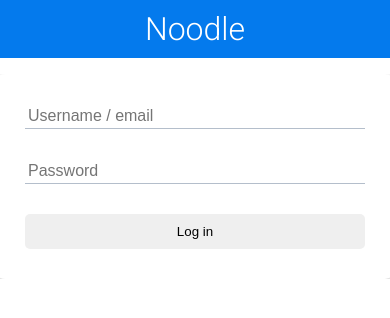
After one commit to ovo-404/noodle, a PHP site: page /login.html in a window 390 px wide. The commit adds this page. Shown: the top 318 px of the page. Run offline with PHP 8.4, Linux system fonts and the light colour scheme.

Commit message:
developing login ui

```diff
--- /dev/null
+++ b/public/css/login.css
@@ -0,0 +1,66 @@
+body {
+  background-color: var(--light-color);
+  font-family: "Roboto", sans-serif;
+  color: #333;
+  min-height: 100vh;
+}
+
+.main {
+  background-color: var(--light-color);
+}
+
+.login {
+  align-self: flex-start;
+  width: 400px;
+  padding: 30px;
+}
+
+.login input[type="text"],
+.login input[type="password"] {
+  border: none;
+  border-bottom: 1px solid #b4becb;
+  padding: 3px;
+  width: 100%;
+  font-size: 16px;
+}
+
+input:focus {
+  outline: none;
+}
+
+.login .form-control {
+  margin-bottom: 30px;
+}
+
+/* Tablets and under */
+@media (max-width: 768px) {
+  .navbar {
+    height: auto;
+  }
+
+  .navbar .container {
+    overflow: visible;
+    height: 100% !important;
+  }
+
+  .navbar .flex {
+    flex-wrap: wrap;
+    height: auto;
+  }
+}
+
+/* Mobile */
+@media (max-width: 575px) {
+  .navbar {
+    height: auto;
+  }
+
+  .navbar .logo {
+    flex-basis: auto;
+  }
+
+  .navbar .flex {
+    flex-wrap: nowrap;
+    flex-direction: column;
+  }
+}
--- a/public/css/style.css
+++ b/public/css/style.css
@@ -1,4 +1,4 @@
-@import url('https://fonts.googleapis.com/css2?family=Roboto:ital,wght@0,100;0,300;0,400;0,500;0,700;0,900;1,100;1,300;1,400;1,500;1,700;1,900&display=swap');
+@import url("https://fonts.googleapis.com/css2?family=Roboto:ital,wght@0,100;0,300;0,400;0,500;0,700;0,900;1,100;1,300;1,400;1,500;1,700;1,900&display=swap");
 
 :root {
   --primary-color: #047aed;
@@ -12,7 +12,7 @@
 
 body {
   background-color: var(--primary-color);
-    font-family: 'Roboto', sans-serif;
+  font-family: "Roboto", sans-serif;
   color: #333;
   min-height: 100vh;
 }
@@ -27,7 +27,8 @@ a {
   color: #333;
 }
 
-h1, h2 {
+h1,
+h2 {
   font-weight: 300;
   line-height: 1.2;
   margin: 10px 0;
@@ -114,11 +115,13 @@ img {
   height: Calc(100vh - 86px);
 }
 
-.main .grid {
+.main .grid-3 {
   grid-template-columns: 2fr 8fr 2fr;
 }
 
-.main a, .main h2, .main h3 {
+.main a,
+.main h2,
+.main h3 {
   color: var(--primary-color);
 }
 
@@ -127,7 +130,8 @@ img {
 }
 
 /* Left Menu & Right Menu */
-.menu_left.flex, .menu_right.flex {
+.menu_left.flex,
+.menu_right.flex {
   flex-direction: column;
   justify-content: flex-start;
   align-items: center;
@@ -135,7 +139,8 @@ img {
   overflow: auto;
 }
 /* Navigation & My Private Files */
-.nav, .files {
+.nav,
+.files {
   font-size: 0.75em;
   background-color: var(--light-color);
   padding: 10px 15px;
@@ -149,16 +154,21 @@ img {
   display: flex;
   align-items: center;
 }
-.nav h2, .nav h3, .files h2, .files h3 {
+.nav h2,
+.nav h3,
+.files h2,
+.files h3 {
   font-weight: 400;
 }
 
-.nav h2, .files h2 {
+.nav h2,
+.files h2 {
   margin-top: 0px;
   margin-bottom: 5px;
 }
 
-.nav li, .files li {
+.nav li,
+.files li {
   margin-top: 10px;
   overflow: auto;
 }
@@ -171,16 +181,19 @@ img {
   overflow: auto;
 }
 
-.nav_content, .files_content {
+.nav_content,
+.files_content {
   max-height: 300px;
   overflow: auto;
 }
 
-.nav_content ul ul li, .files_content ul li {
+.nav_content ul ul li,
+.files_content ul li {
   display: none;
 }
 
-.nav .nav_course li, .files .folder li {
+.nav .nav_course li,
+.files .folder li {
   margin-left: 20px;
 }
 
@@ -194,30 +207,6 @@ img {
   padding: 5px 10px;
   border: none;
   border-radius: 5px;
-}
-
-/* Utilites */
-.container {
-    max-width: 1366px;
-    margin: 0 auto;
-    overflow: auto;
-    padding: 0 40px;
-}
-
-.flex {
-    display: flex;
-    justify-content: center;
-    align-items: center;
-    height: 100%;
-}
-
-.grid {
-    display: grid;
-    grid-template-columns: repeat(2, 1fr);
-    gap: 15px;
-    justify-content: center;
-    align-items: center;
-    height: 100%;
 }
 
 .dot {
@@ -236,14 +225,14 @@ img {
   display: block !important;
 }
 
-@media(max-width: 1100px) {
-    .main .grid {
+@media (max-width: 1100px) {
+  .main .grid-3 {
     grid-template-columns: 3fr 6fr 3fr;
   }
 }
 
 /* Tablets and under */
-@media(max-width: 768px) {
+@media (max-width: 768px) {
   .navbar {
     height: 110px;
   }
@@ -271,7 +260,8 @@ img {
     grid-template-rows: 1fr;
   }
 
-    .main .menu_left.flex, .main .menu_right {
+  .main .menu_left.flex,
+  .main .menu_right {
     display: block;
     width: 100%;
     overflow: visible;
@@ -279,7 +269,7 @@ img {
 }
 
 /* Mobile */
-@media(max-width: 575px) {
+@media (max-width: 575px) {
   .navbar {
     height: 200px;
     box-shadow: none;
--- /dev/null
+++ b/public/css/utilities.css
@@ -0,0 +1,41 @@
+/* Utilites */
+.container {
+  max-width: 1366px;
+  margin: 0 auto;
+  overflow: auto;
+  padding: 0 40px;
+}
+
+.flex {
+  display: flex;
+  justify-content: center;
+  align-items: center;
+  height: 100%;
+}
+
+.grid {
+  display: grid;
+  grid-template-columns: repeat(2, 1fr);
+  gap: 15px;
+  justify-content: center;
+  align-items: center;
+  height: 100%;
+}
+
+.grid-3 {
+  grid-template-columns: repeat(3, 1fr);
+}
+
+.card {
+  background-color: #fff;
+  color: #333;
+  box-shadow: 0 3px 10px rgba(0, 0, 0, 20%);
+  border-radius: 10px;
+}
+
+.btn {
+  width: 100%;
+  padding: 10px 30px;
+  border: none;
+  border-radius: 5px;
+}
--- a/public/index.html
+++ b/public/index.html
@@ -5,6 +5,7 @@
     <meta name="viewport" content="width=device-width, initial-scale=1.0">
     <title>Noodle</title>
     <link rel='stylesheet' href='https://cdnjs.cloudflare.com/ajax/libs/font-awesome/5.15.1/css/all.min.css'>
+    <link rel="stylesheet" href="css/utilities.css">
     <link rel="stylesheet" href="css/style.css">
 
 </head>
@@ -36,7 +37,7 @@
     </div>
 
     <section class="main">
-        <div class="container grid">
+        <div class="container grid grid-3">
             <div id="menu_left" class="menu_left flex">
 
                 <div class="nav">
--- /dev/null
+++ b/public/login.html
@@ -0,0 +1,34 @@
+<!DOCTYPE html>
+<html lang="en">
+  <head>
+    <meta charset="UTF-8" />
+    <meta name="viewport" content="width=device-width, initial-scale=1.0" />
+    <title>Document</title>
+    <link rel="stylesheet" href="css/utilities.css" />
+    <link rel="stylesheet" href="css/style.css" />
+    <link rel="stylesheet" href="css/login.css" />
+  </head>
+  <body>
+    <div class="navbar">
+      <div class="container flex">
+        <h1 class="logo">Noodle</h1>
+      </div>
+    </div>
+    <section class="main">
+      <div class="container grid">
+        <div class="login card">
+          <form method="POST" action="index.html">
+            <div class="form-control">
+              <input type="text" placeholder="Username / email" />
+            </div>
+            <div class="form-control">
+              <input type="password" placeholder="Password" />
+            </div>
+            <input class="btn" type="submit" value="Log in" />
+          </form>
+          <div class="login_message"></div>
+        </div>
+      </div>
+    </section>
+  </body>
+</html>
```
Also changed, not shown: 3 other files. Lines whose indentation alone changed are shown as unchanged.
